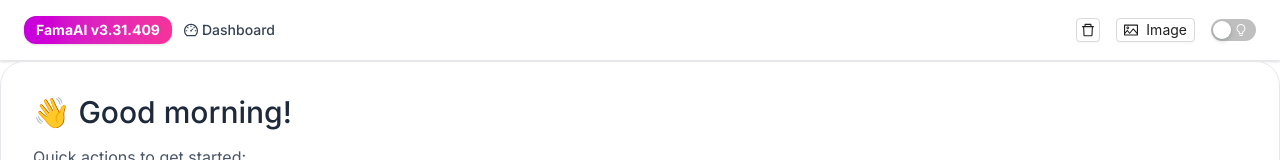
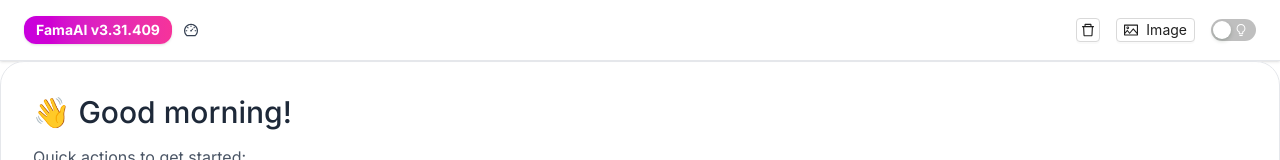
Before and after one commit to Ymffuture/Filebank, a React (Vite) app in the folder filebank-frontend/: page /full-screen-ai in a window 1280 px wide. Shown: the top 160 px of the page. Built offline with nearby package versions, Linux system fonts and the light colour scheme.

Commit message:
Update AIScreen.jsx

```diff
--- a/filebank-frontend/src/components/AIScreen.jsx
+++ b/filebank-frontend/src/components/AIScreen.jsx
@@ -384,7 +384,7 @@ if (msg.type === 'error') {
             className="text-sm font-medium text-gray-700 dark:text-white hover:text-fuchsia-600 transition"
           >
             <DashboardOutlined className="mr-1" />
-            Dashboard
+
           </Link>
         </Tooltip>
       </div>
@@ -400,7 +400,7 @@ if (msg.type === 'error') {
           />
         </Tooltip>
 
-        <Tooltip title="Generate Image">
+        <Tooltip title="Generate Image currently not available on this app">
           <Button
             onClick={() => setShowImageModal(true)}
             icon={<PictureOutlined />}
```
